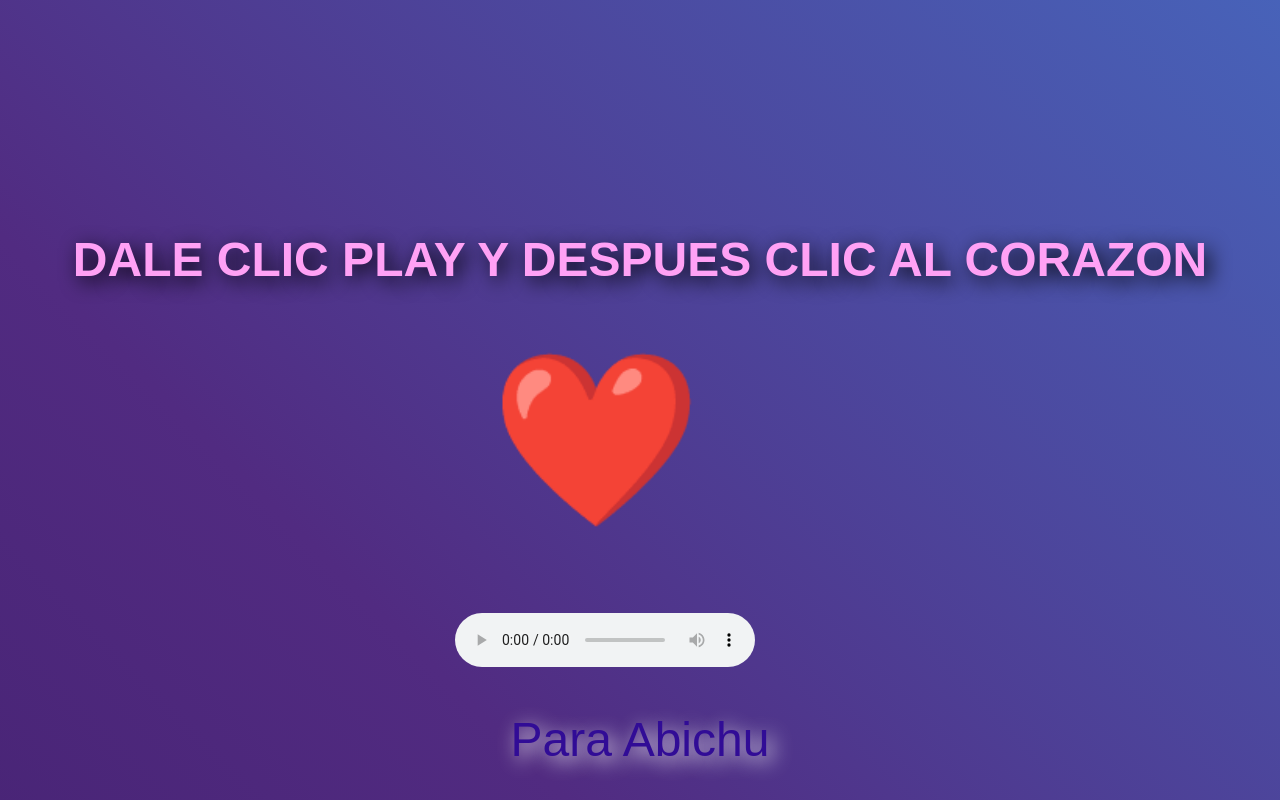
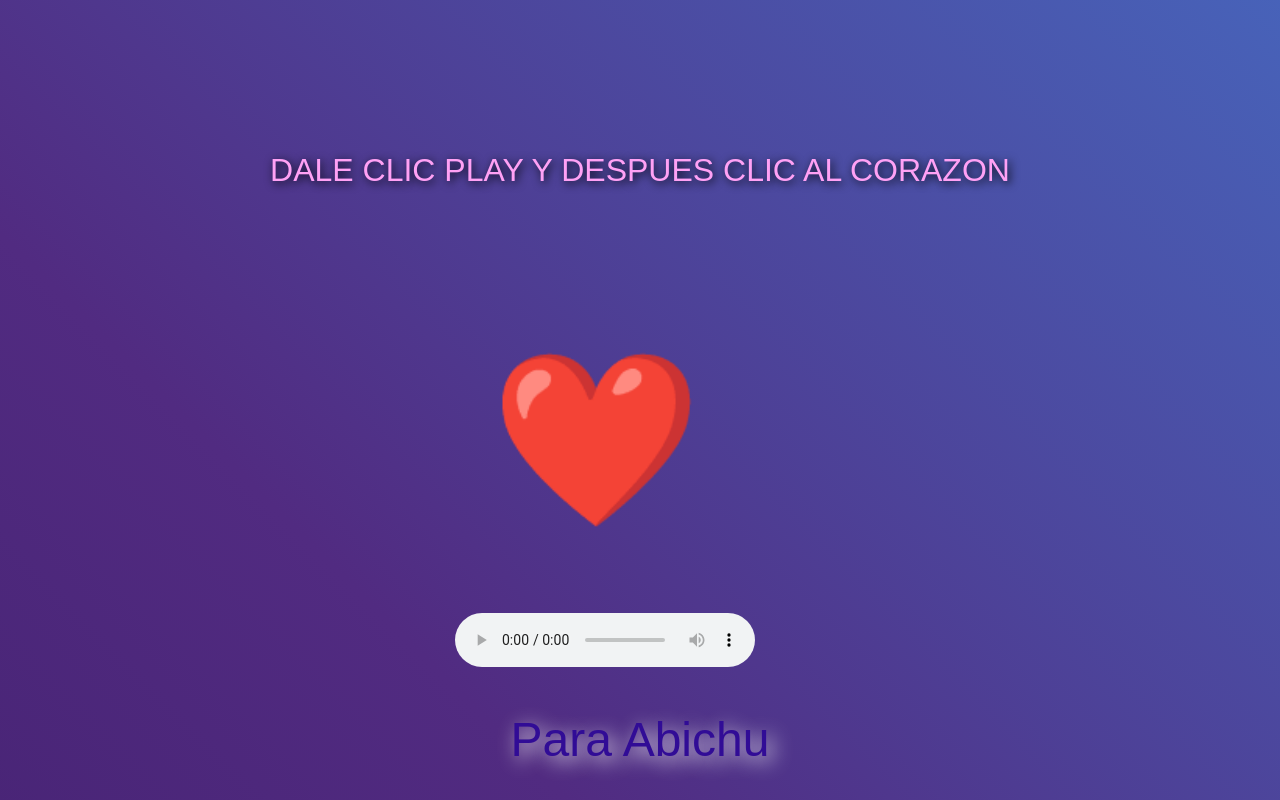
Before and after one commit to relixpluginplux/ratamalaaa, a plain HTML site: page index.html in a window 1280 px wide. Drawn offline with Linux system fonts and the light colour scheme.

Commit message:
Update index.html

```diff
--- a/index.html
+++ b/index.html
@@ -15,12 +15,12 @@
 	}
 	.text {
 		position: absolute;
-		top: 25%;
-		font-size: 3rem;
+		top: 15%;
+		font-size: 2rem;
 		font-family: "montserrat",sans-serif;
 		padding: 2rem 4rem;
 		color: #FFA1F5;
-		text-shadow: 5px 5px 20px black;
+		text-shadow: 2px 2px 10px black;
 
 	}
 	.ABI {
@@ -84,7 +84,7 @@
 
 	<button class="heart-button" onclick="sim()">❤️</button>
 
-	<h2 class="text"> DALE CLIC PLAY Y DESPUES CLIC AL CORAZON</h2>
+	<h9 class="text"> DALE CLIC PLAY Y DESPUES CLIC AL CORAZON</h9>
 
 
 	<audio style="position: relative; top: 30%; right: 35px; border: none;" controls>
```
